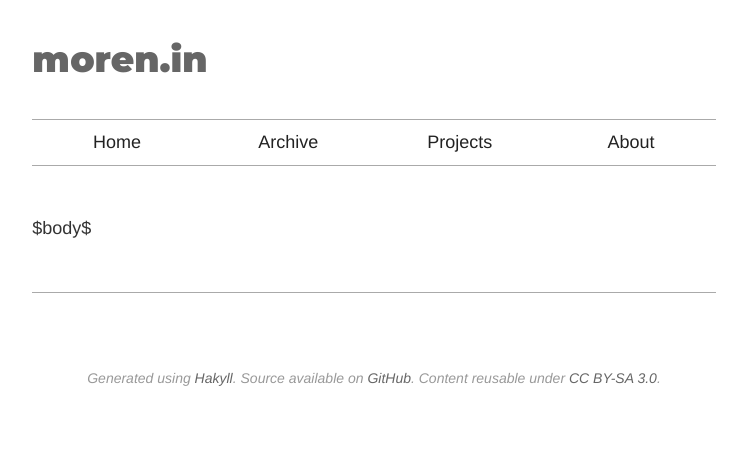
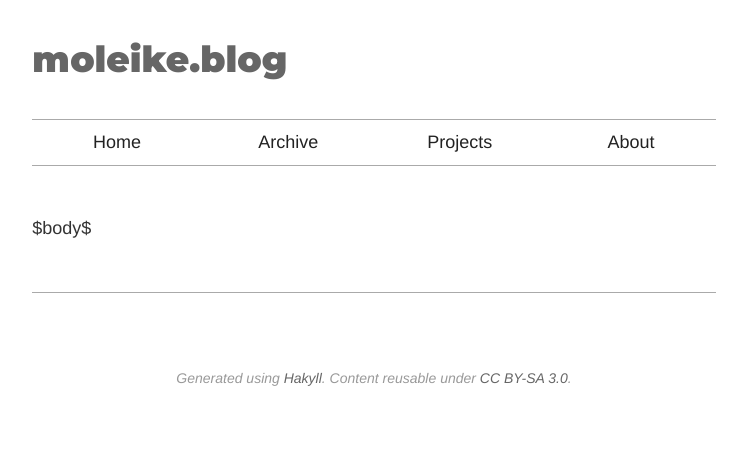
Before and after one commit to moleike/blog, a plain HTML site: page templates/default.html in a window 1280 px wide. Shown: the whole page, without its empty margins (266-1013 px from the left). Drawn offline with Linux system fonts and the light colour scheme.

```diff
--- a/templates/default.html
+++ b/templates/default.html
@@ -17,7 +17,7 @@
         <div class="col-lg-8 col-lg-offset-2">
           <div class="page-header">
             <h1>
-              moren.in
+              moleike.blog
             </h1>
           </div>
           <ul class="nav nav-pills header">
@@ -44,7 +44,7 @@
       <div class="row footer">
         <div class="col-lg-8 col-lg-offset-2">
           <div class="bottom">
-            Generated using <a href="http://jaspervdj.be/hakyll/">Hakyll</a>. Source available on <a href="https://github.com/yuhama/variadic.me">GitHub</a>. Content reusable under <a rel="license" href="http://creativecommons.org/licenses/by-sa/3.0/deed.en_US">CC BY-SA 3.0</a>.
+            Generated using <a href="http://jaspervdj.be/hakyll/">Hakyll</a>. Content reusable under <a rel="license" href="http://creativecommons.org/licenses/by-sa/3.0/deed.en_US">CC BY-SA 3.0</a>.
           </div>
         </div>
       </div>
```
Also changed, not shown: 2 other files.
